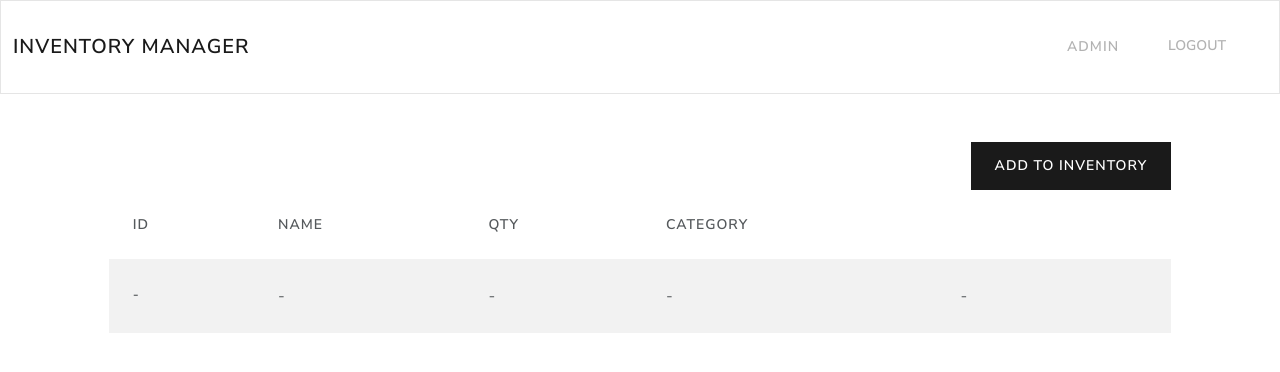
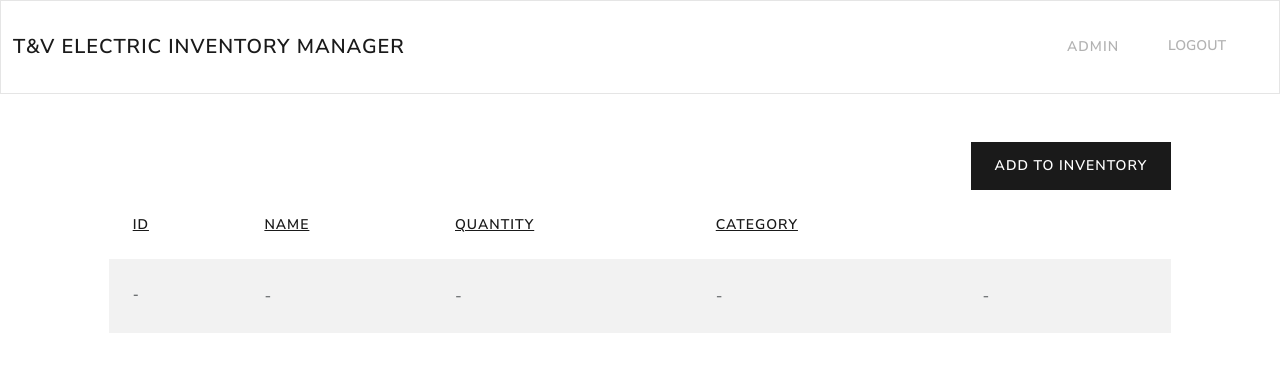
Before and after one commit to thp464/Inventory-Managment-Project, a Django app: a page that uses inventory_managment/inventory/templates/inventory/dashboard.html in a window 1280 px wide. Shown: the top 372 px of the page. Run offline with Django 5.2, Linux system fonts and the light colour scheme; a user stored in the database is signed in; data comes from the database, SQL or seed files in the repository; both versions use the stored data as it was after the commit.

Commit message:
add ascending and descending sort of inventory items based on category

```diff
--- a/inventory_managment/inventory/templates/inventory/dashboard.html
+++ b/inventory_managment/inventory/templates/inventory/dashboard.html
@@ -25,12 +25,19 @@
             <table class="table table-hover table-striped">
                 <thead>
                     <tr>
-                        <th scope="col">ID</th>
-                        <th scope="col">Name</th>
-                        <th scope="col">Qty</th>
-                        <th scope="col">Category</th>
+                        <th scope="col">
+                            <a href="?sort={% if sort_by == 'id' %}-id{% else %}id{% endif %}">ID</a>
+                        </th>
+                        <th scope="col">
+                            <a href="?sort={% if sort_by == 'name' %}-name{% else %}name{% endif%}">Name</a>
+                        </th>
+                        <th scope="col">
+                            <a href="?sort={% if sort_by == 'quantity' %}-quantity{% else %}quantity{% endif%}">Quantity</a>
+                        </th>
+                        <th scope="col">
+                            <a href="?sort={% if sort_by == 'category' %}-category{% else %}category{% endif%}">Category</a>
+                        </th>
                         <th scope="col"></th>
-                        <th  scope="col"></th>
                     </tr>
                 </thead>
                 <tbody>
@@ -53,7 +60,6 @@
                         {% else %}
                             <td class="text-success">{{ item.quantity }}</td>
                         {% endif %}
-                        <td>{{ item.quantity }}</td>
                         <td>{{ item.category.name }}</td>
                         <td><a href="{% url 'edit-item' item.id %}" class="btn btn-outline-secondary">Edit</a></td>
                         <td><a href="{% url 'delete-item' item.id %}" class="btn btn-outline-secondary">Delete</a></td>
--- a/inventory_managment/inventory/templates/inventory/navigation.html
+++ b/inventory_managment/inventory/templates/inventory/navigation.html
@@ -1,6 +1,6 @@
 <nav class="navbar navbar-expand-lg bg-light">
 	<div class="container-fluid">
-		<a class="navbar-brand" href="{% url 'index' %}">Inventory Manager</a>
+		<a class="navbar-brand" href="{% url 'index' %}">T&V Electric Inventory Manager</a>
 		<button class="navbar-toggler" type="button" data-bs-toggle="collapse" data-bs-target="#navbarNav" aria-controls="navbarNav" aria-expanded="false" aria-label="Toggle navigation">
 			<span class="navbar-toggler-icon"></span>
 		</button>
--- a/inventory_managment/inventory/templates/inventory/signup.html
+++ b/inventory_managment/inventory/templates/inventory/signup.html
@@ -28,7 +28,8 @@
 
             <div class="pt-3">
 			<small class="text-muted">Already an account?
-                <a href="{% url 'login' %}" class="ml-2">Sign In</a></small>
+                <a href="{% url 'login' %}" class="ml-2">Sign In</a>
+            </small>
 		</div>
         </div>
     </div>
--- a/inventory_managment/inventory/urls.py
+++ b/inventory_managment/inventory/urls.py
@@ -1,6 +1,6 @@
 from django.contrib import admin
 from django.urls import path
-from .views import Index, SignUpView, Dashboard, AddItem, EditItem,DeleteItem
+from .views import Index, SignUpView, Dashboard, AddItem, EditItem, DeleteItem
 from django.contrib.auth import views as auth_views
 
 urlpatterns = [
--- a/inventory_managment/inventory/views.py
+++ b/inventory_managment/inventory/views.py
@@ -14,7 +14,13 @@
 
 class Dashboard(LoginRequiredMixin, View):
 	def get(self, request):
-		items = InventoryItem.objects.filter(user=self.request.user.id).order_by('id')
+		sort_by = request.GET.get('sort', 'id')
+		allowed_fields = ['id', 'name', 'quantity', 'category_name']
+
+		if sort_by.lstrip('-') not in [field.split('__')[0] for field in allowed_fields]:
+			sort_by = 'id'  # fallback if invalid
+
+		items = InventoryItem.objects.filter(user=self.request.user.id).order_by(sort_by)
 
 		low_inventory = InventoryItem.objects.filter(
 			user=self.request.user.id,
@@ -33,7 +39,7 @@
 		).values_list('id', flat=True)
 
 		return render(request, 'inventory/dashboard.html',
-					 {'items': items, 'low_inventory_ids': low_inventory_ids})
+					 {'items': items, 'low_inventory_ids': low_inventory_ids, 'sort_by': sort_by})
 
 class SignUpView(View):
 	def get(self, request):
```
Also changed, not shown: inventory_managment/db.sqlite3.
